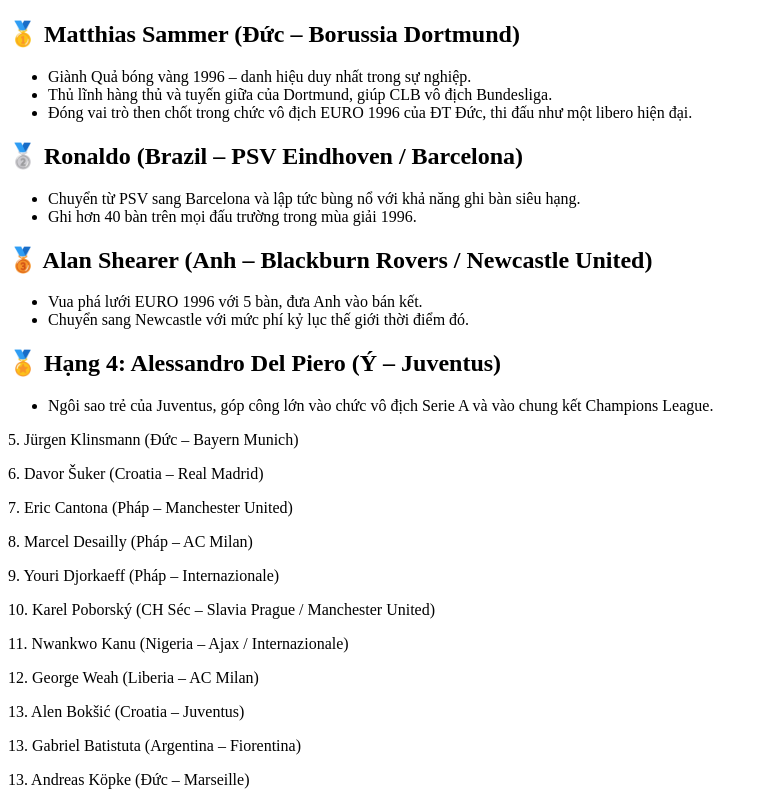
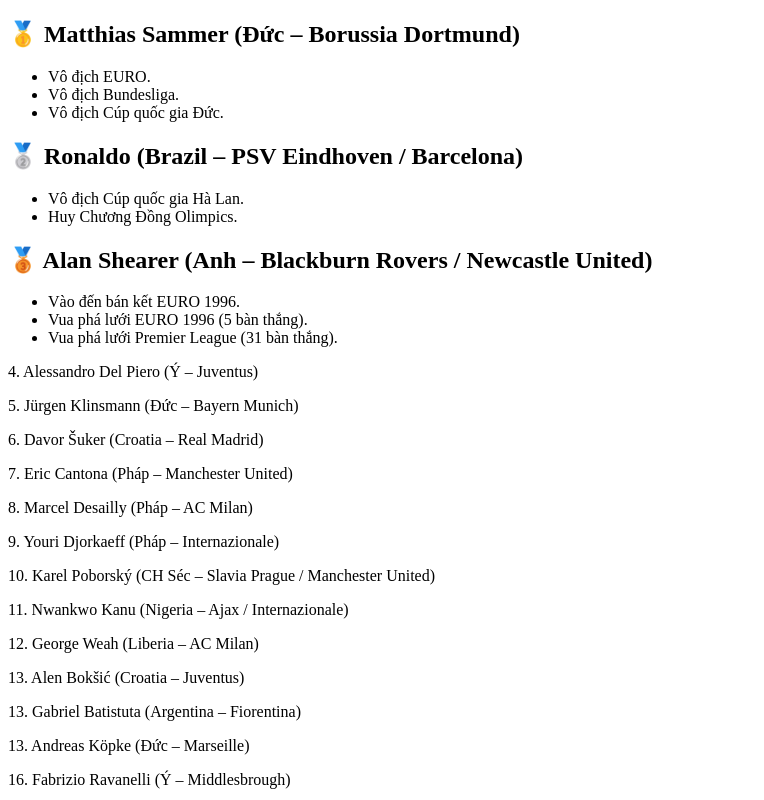
Before and after one commit to no-name-1988/Best-Player, a plain HTML site: page Ballon_d'Or_1996.html in a window 1280 px wide. Shown: the top 800 px of the page, without its empty margins (0-764 px from the left). Drawn offline with Linux system fonts and the light colour scheme.

Commit message:
Update Ballon_d'Or_1996.html

```diff
--- a/Ballon_d'Or_1996.html
+++ b/Ballon_d'Or_1996.html
@@ -9,28 +9,25 @@
 
     <h2>🥇 Matthias Sammer (Đức – Borussia Dortmund)</h2>
     <ul>
-        <li>Giành Quả bóng vàng 1996 – danh hiệu duy nhất trong sự nghiệp.</li>
-        <li>Thủ lĩnh hàng thủ và tuyến giữa của Dortmund, giúp CLB vô địch Bundesliga.</li>
-        <li>Đóng vai trò then chốt trong chức vô địch EURO 1996 của ĐT Đức, thi đấu như một libero hiện đại.</li>
+        <li>Vô địch EURO.</li>
+        <li>Vô địch Bundesliga.</li>
+        <li>Vô địch Cúp quốc gia Đức.</li>
     </ul>
 
     <h2>🥈 Ronaldo (Brazil – PSV Eindhoven / Barcelona)</h2>
     <ul>
-        <li>Chuyển từ PSV sang Barcelona và lập tức bùng nổ với khả năng ghi bàn siêu hạng.</li>
-        <li>Ghi hơn 40 bàn trên mọi đấu trường trong mùa giải 1996.</li>
+        <li>Vô địch Cúp quốc gia Hà Lan.</li>
+        <li>Huy Chương Đồng Olimpics.</li>
     </ul>
 
     <h2>🥉 Alan Shearer (Anh – Blackburn Rovers / Newcastle United)</h2>
     <ul>
-        <li>Vua phá lưới EURO 1996 với 5 bàn, đưa Anh vào bán kết.</li>
-        <li>Chuyển sang Newcastle với mức phí kỷ lục thế giới thời điểm đó.</li>
+        <li>Vào đến bán kết EURO 1996.</li>
+        <li>Vua phá lưới EURO 1996 (5 bàn thắng).</li>
+        <li>Vua phá lưới Premier League (31 bàn thắng).</li>
     </ul>
 
-    <h2>🏅 Hạng 4: Alessandro Del Piero (Ý – Juventus)</h2>
-    <ul>
-        <li>Ngôi sao trẻ của Juventus, góp công lớn vào chức vô địch Serie A và vào chung kết Champions League.</li>
-    </ul>
-
+    <p>4. Alessandro Del Piero (Ý – Juventus)</p>
     <p>5. Jürgen Klinsmann (Đức – Bayern Munich)</p>
     <p>6. Davor Šuker (Croatia – Real Madrid)</p>
     <p>7. Eric Cantona (Pháp – Manchester United)</p>
```
